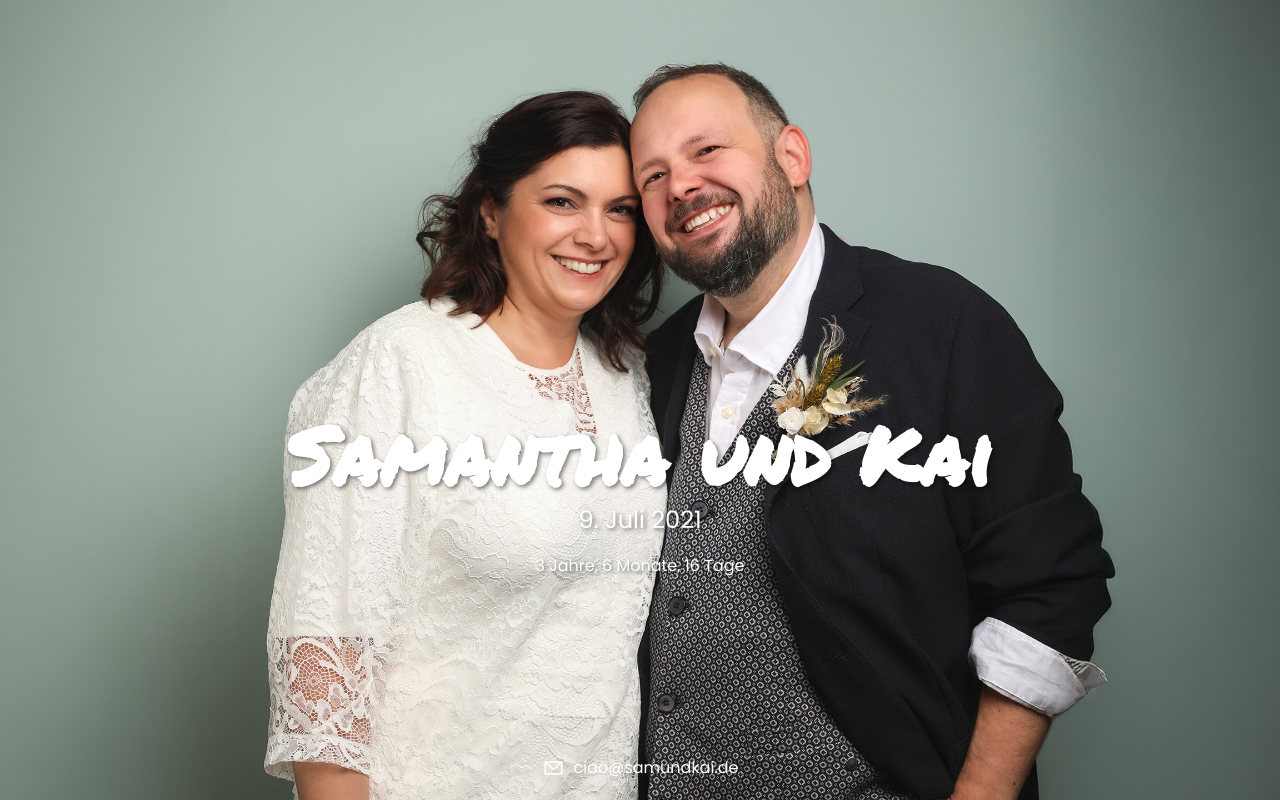
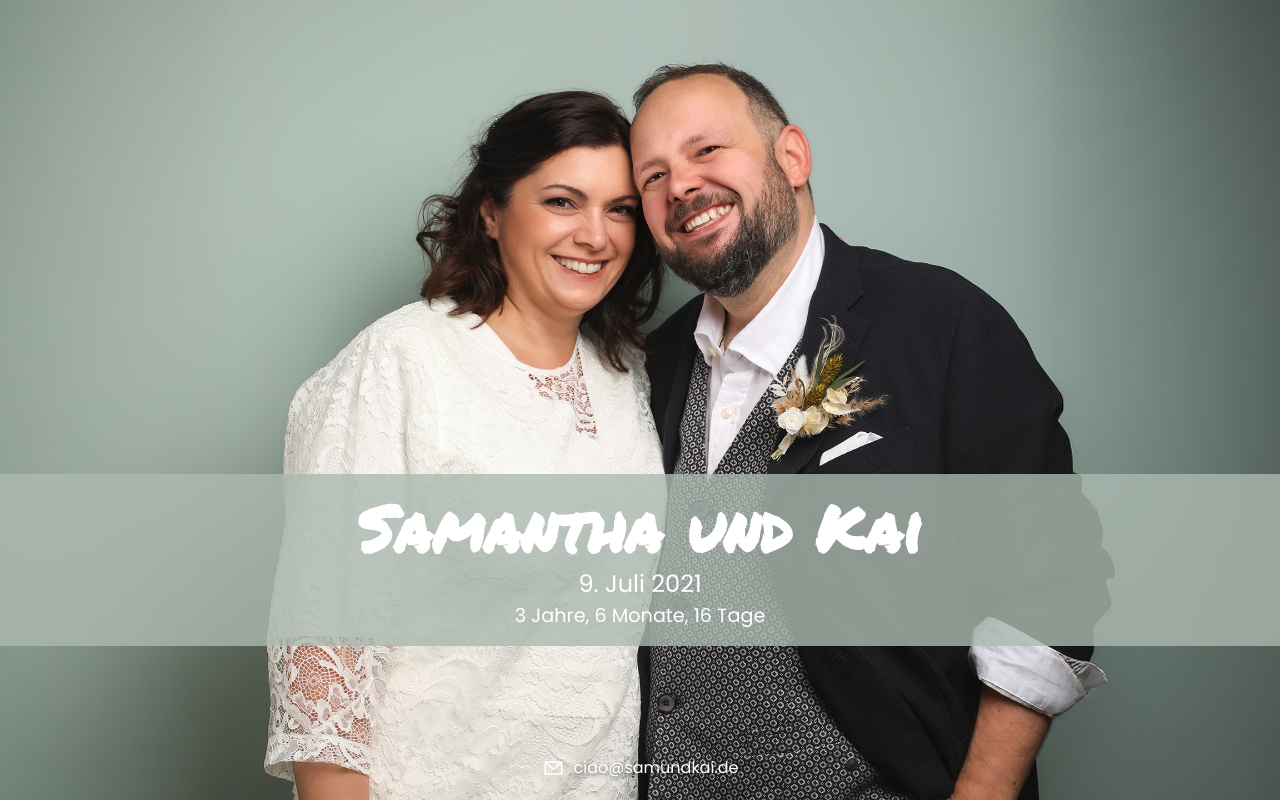
Before and after one commit to kai-franke/samundkai-de, a plain HTML site: page index.html in a window 1280 px wide. Drawn offline with Linux system fonts and the light colour scheme.

Commit message:
add overlay to image

```diff
--- a/index.html
+++ b/index.html
@@ -9,9 +9,11 @@
   </head>
   <body>
     <div class="container">
-      <h1 class="main-title">Samantha und Kai</h1>
-      <p class="date">9. Juli 2021</p>
-      <p class="counter" id="counter"></p>
+      <div class="overlay">
+        <h1 class="main-title">Samantha und Kai</h1>
+        <p class="date">9. Juli 2021</p>
+        <p class="counter" id="counter"></p>
+      </div>
       <a href="mailto:ciao@samundkai.de" class="email-link">
         <svg class="email-icon" width="24" height="24" viewBox="0 0 24 24">
           <path
--- a/styles.css
+++ b/styles.css
@@ -3,6 +3,7 @@
   --text-color: white;
   --hover-color: #acb9b1;
   --shadow-color: rgba(0, 0, 0, 0.5);
+  --overlay-color: rgba(172, 185, 177, 0.8); /* #acb9b1 mit 50% Transparenz */
 }
 
 /* permanent-marker-regular - latin */
@@ -44,25 +45,33 @@ body {
   flex-direction: column;
   justify-content: center;
   align-items: center;
+  height: 100%;
+  width: 100%;
+}
+
+.overlay {
+  background-color: var(--overlay-color);
+  width: 100%;
+  padding: 1rem 0;
+  margin: 25vw 0 0 0;
+  text-align: center;
 }
 
 .main-title {
   font-family: "Permanent Marker", cursive;
-  font-size: 5rem;
+  font-size: clamp(2.5rem, 5vw, 5rem);
   line-height: 1.2;
-  text-shadow: 2px 2px 4px var(--shadow-color);
-  margin: 25vh 0 0 0;
+  margin: 0;
 }
 
 .date {
   font-size: 1.5rem;
-  text-shadow: 2px 2px 4px var(--shadow-color);
   margin: 0;
 }
 
 .counter {
-  font-size: 1rem;
-  text-shadow: 2px 2px 4px var(--shadow-color);
+  font-size: 1.2rem;
+  margin: 0;
 }
 
 .email-link {
@@ -74,6 +83,7 @@ body {
   bottom: 20px;
   left: 50%;
   transform: translateX(-50%);
+  text-shadow: var(--shadow-color) 2px 2px 5px;
 }
 
 .email-icon {
@@ -97,11 +107,12 @@ body {
 }
 
 @media (max-width: 768px) {
-  .main-title {
-    font-size: 2.5rem;
-  }
 
   .date {
     font-size: 1.2rem;
   }
+
+  .counter {
+    font-size: 1rem;
+  }
 }
```
Also changed, not shown: script.js (line endings or trailing spaces).
